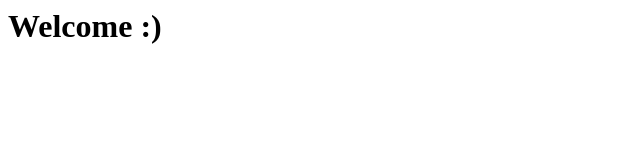
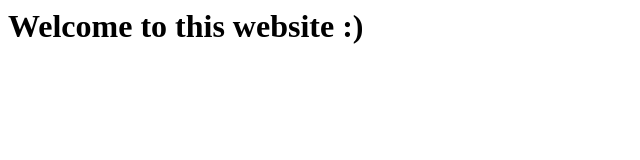
Before and after one commit to jabesicad/jabesicad.github.io, a plain HTML site: page index.html in a window 1280 px wide. Shown: the whole page, without its empty margins (0-640 px from the left). Drawn offline with Linux system fonts and the light colour scheme.

Commit message:
update index.html
update

```diff
--- a/index.html
+++ b/index.html
@@ -3,6 +3,6 @@
   <title>First time</title>
 </head>
 <body>
-   <h1>Welcome :)</h1>
+   <h1>Welcome to this website :)</h1>
 </body>
 </html>
```
